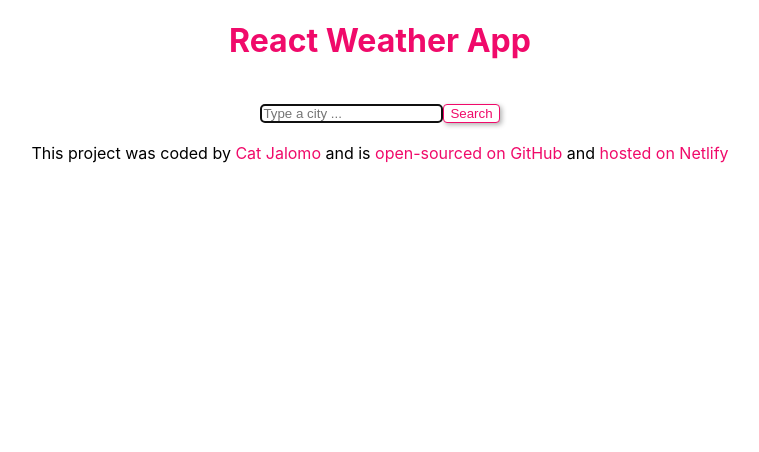
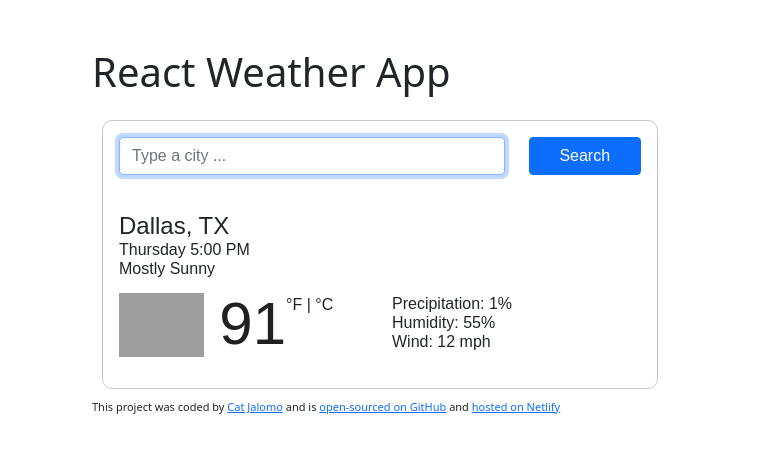
Before and after one commit to pheno-cat/react-weather-app, a React (Create React App) app: page / in a window 1280 px wide. Shown: the top 452 px of the page, without its empty margins (260-1019 px from the left). Built offline with nearby package versions, Linux system fonts and the light colour scheme; grey boxes are pictures that could not be loaded.

Commit message:
page layout

```diff
--- a/package.json
+++ b/package.json
@@ -7,6 +7,7 @@
     "@testing-library/react": "^11.2.7",
     "@testing-library/user-event": "^12.8.3",
     "axios": "^0.21.1",
+    "bootstrap": "^5.0.1",
     "react": "^17.0.2",
     "react-dom": "^17.0.2",
     "react-scripts": "4.0.3",
--- a/src/App.css
+++ b/src/App.css
@@ -1,16 +1,9 @@
 .App {
-  text-align: center;
+    max-width: 600px;
+    margin: 30px auto;
 }
 
-.App h1 {
-  color: rgb(240, 10, 106);
+.App footer {
+    font-size: 11px;
+    margin: 10px 0;
 }
-
-a {
-  text-decoration: none;
-  color: rgb(240, 10, 106);
-}
-
-a:hover {
-  font-style: italic;
-}
--- a/src/App.js
+++ b/src/App.js
@@ -1,11 +1,14 @@
 import "./App.css";
-import SearchEngine from "./SearchEngine";
+
+import Weather from "./Weather";
 
 function App() {
   return (
     <div className="App">
+      <div className="container mt-5">
         <h1>React Weather App</h1>
-      <SearchEngine />
+
+        <Weather />
         <footer>
           This project was coded by{" "}
           <a
@@ -33,6 +36,7 @@ function App() {
           </a>
         </footer>
       </div>
+    </div>
   );
 }
 
--- a/src/SearchEngine.css
+++ b/src/SearchEngine.css
@@ -1,46 +1,3 @@
-:root {
-  --primary-color: rgb(243, 188, 206);
-  --accent-color: rgb(240, 10, 106);
-  --box-shadow-dark: 5px 5px 10px rgba(0, 0, 0, 0.3);
-  --box-shadow-light: 2px 2px 5px rgba(0, 0, 0, 0.3);
+.SearchEngine form {
+  padding: 30px;
 }
-
-ul {
-  background: var(--primary-color);
-  opacity: 80%;
-  color: black;
-  list-style-type: none;
-  padding: 30px;
-  max-width: 200px;
-  border-radius: 10px;
-  margin: 0 auto;
-  box-shadow: var(--box-shadow-dark);
-}
-
-.temp {
-  font-size: 26px;
-}
-
-.searchBtn {
-  border: 1px solid var(--accent-color);
-  background: #fff;
-  border-radius: 4px;
-  color: var(--accent-color);
-  transition: all ease-in-out 200ms;
-  box-shadow: var(--box-shadow-light);
-  cursor: pointer;
-}
-
-.searchBtn:hover {
-  background: var(--accent-color);
-  color: #fff;
-}
-
-form {
-  padding: 20px;
-}
-
-input[type="search"] {
-  border: 1px solid var(--accent-color);
-  border-radius: 4px;
-}
--- a/src/SearchEngine.js
+++ b/src/SearchEngine.js
@@ -32,16 +32,7 @@ export default function SearchEngine(props) {
   }
 
   let form = (
-    <form className="SearchEngine" onSubmit={handleSearch}>
-      <input
-        type="search"
-        placeholder="Type a city ... "
-        onChange={updateCity}
-        autocomplete="off"
-        autoFocus="off"
-      ></input>
-      <input className="searchBtn" type="submit" value="Search"></input>
-    </form>
+
   );
 
   if (!weather) {
--- /dev/null
+++ b/src/Weather.css
@@ -0,0 +1,55 @@
+.Weather {
+  font-family: arial, sans-serif;
+  border: 1px solid rgb(204, 198, 198);
+  padding: 16px;
+  margin: 10px;
+  border-radius: 10px;
+
+}
+
+.Weather h1 {
+  font-size: 24px;
+  font-weight: 100;
+  margin: 20px 0 0 0;
+  line-height: 29px;
+}
+
+.Weather ul {
+  margin: 0;
+  padding: 0;
+}
+
+.Weather li {
+  font-size: 16px;
+  font-weight: 100;
+  line-height: 19px;
+  list-style: none;
+}
+
+.Weather .temperature {
+  font-weight: bold;
+  color: rgb(33, 33, 33);
+  font-size: 60px;
+  line-height: 60px;
+  margin-left: 5px;
+  font-weight: 400;
+  margin-left: 10px;
+}
+
+.Weather .units {
+  color: rgb(33, 33, 33);
+  font-size: 16px;
+  font-weight: 400;
+  position: relative;
+  line-height: 1;
+  top: -34px;
+}
+
+.Weather img {
+  height: 64px;
+  margin-right: 5px;
+  display: inline-block;
+  line-height: 1;
+  position: relative;
+  top: -15px;
+}
--- /dev/null
+++ b/src/Weather.js
@@ -0,0 +1,64 @@
+import React from "react";
+
+import "./Weather.css";
+export default function Weather() {
+  return (
+    <div className="Weather mt-4">
+            <form>
+
+        <div className="row">
+          <div className="col-9">
+            <input
+              className="form-control"
+              type="search"
+              placeholder="Type a city ... "
+              autoFocus="on"
+            ></input>
+          </div>
+          <div className="col-3">
+            <button
+              className="btn btn-primary btn-md mb-3 w-100"
+              type="submit"
+              value="Search"
+              >
+              Search
+            </button>
+          </div>
+        </div>
+              </form>
+
+
+            <h1>Dallas, TX</h1>
+              <ul>
+
+          <li>Thursday 5:00 PM</li>
+          <li>Mostly Sunny</li>
+        </ul>
+        <div className="row mt-3">
+          <div className="col-6">
+            <div className="clearfix">
+                <img
+                  src="
+              https://ssl.gstatic.com/onebox/weather/64/partly_cloudy.png"
+                  alt="mostly sunny"
+
+                />
+
+
+                <span className="temperature">91</span>
+                <span className="units">°F | °C</span>
+
+            </div>
+          </div>
+          <div className="col-6">
+            <ul>
+              <li>Precipitation: 1%</li>
+              <li>Humidity: 55%</li>
+              <li>Wind: 12 mph</li>
+            </ul>
+          </div>
+        </div>
+      </div>
+
+  );
+}
```
Also changed, not shown: src/index.js (+7 -9 lines), 1 other file (tests, documents, lock files or other folders). Lines whose indentation alone changed are shown as unchanged.
